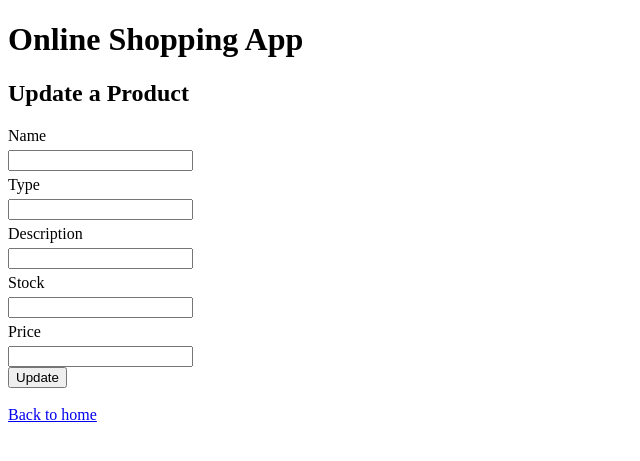
After one commit to cchenkov/OnlineShopping, a PHP site: page /updateProducts.php in a window 1280 px wide. The commit adds this page. Shown: the top 461 px of the page, without its empty margins (0-640 px from the left). Run offline with PHP 8.4, Linux system fonts and the light colour scheme.

Commit message:
Added updateProducts that doesn't quite work

```diff
--- a/public_html/details.php
+++ b/public_html/details.php
@@ -6,8 +6,6 @@
 	if(!$conn){
 		echo 'Connection error: '. mysqli_connect_error();
     }else{
-
-
 
         if(isset($_GET['Id'])){
             $Id = mysqli_real_escape_string($conn, $_GET['Id']);
@@ -19,6 +17,7 @@
             $product = mysqli_fetch_assoc($result);//for one record
 
         }
+
 
         if (isset($_POST['submit'])) {
 		  try {
@@ -108,6 +107,8 @@
         <p>Price: <?php echo htmlspecialchars($product['Price']); ?></p>
         <p>Image:</p>
 
+        <a href="updateProducts.php?Id=<?php echo $product["Id"]; ?>">Update</a>
+
         <form action="details.php" method="POST">
             <input type="hidden" name="id_to_delete" value="<?php echo $product['Id'] ?>">
             <input type="submit" name="delete" value="Delete">
--- /dev/null
+++ b/public_html/updateProducts.php
@@ -0,0 +1,65 @@
+<?php
+    require '../config.php';
+    require '../common.php';
+
+    $conn = mysqli_connect($host, $username, $password, $dbname);
+
+	if(!$conn){
+		echo 'Connection error: '. mysqli_connect_error();
+    }else{
+
+        if(isset($_GET['Id'])){
+            $Id = mysqli_real_escape_string($conn, $_GET['Id']);
+
+            $sql = "SELECT * FROM Product WHERE Id = $Id";
+
+            $result = mysqli_query($conn, $sql);
+
+            $product = mysqli_fetch_assoc($result);//for one record
+
+
+        }
+
+        if(isset($_POST['edit'])){
+            $Id = $_POST['Id'];
+            $name = $_POST['ProductName'];
+            $type = $_POST['ProductType'];
+            $desc = $_POST['Description'];
+            $stock = $_POST['Stock'];
+            $price = $_POST['Price'];
+
+            mysql_query("UPDATE Product SET ProductType = '$type', ProductName = '$name', Description = '$desc', Stock = '$stock', Price = '$price' WHERE id = $id");
+
+        }
+
+    }
+
+?>
+
+<?php include "templates/header.php"; ?>
+<h2>Update a Product</h2>
+
+<form method="post">
+  <label for="name">Name</label>
+  <input type="text" name="name" id="name">
+  <br>
+  <label for="type">Type</label>
+  <input type="text" name="type" id="type">
+  <br>
+  <label for="description">Description</label>
+  <input type="text" name="description" id="description">
+  <br>
+  <label for="stock">Stock</label>
+  <input type="number" name="stock" id="stock">
+  <br>
+  <label for="price">Price</label>
+  <input type="number" name="price" id="price">
+
+  <br>
+  <input type="submit" name="edit" value="Update">
+</form>
+
+<br>
+<a href="index.php">Back to home</a>
+
+<?php include "templates/footer.php"; ?>
```
